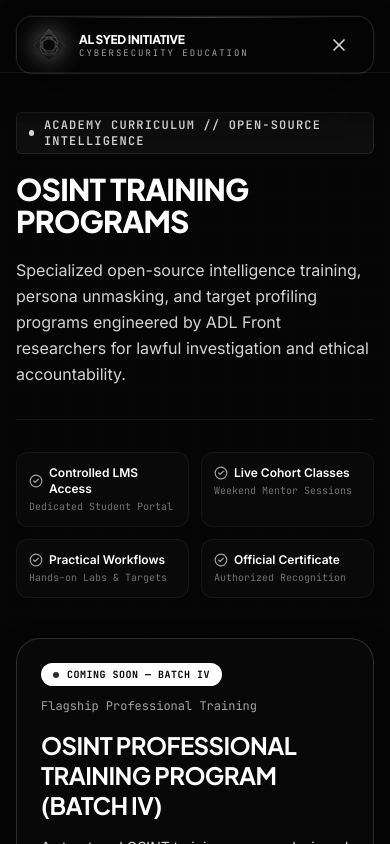
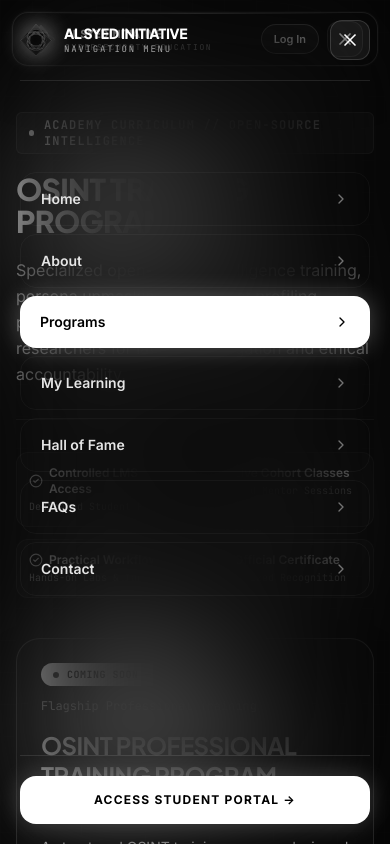
Before and after one commit to LAISULLAH/al-syed-initiative, a React (Vite) app: page /al-syed-initiative/courses in a window 390 px wide. Both pictures are taken after a click on the button "Open menu". Shown: the top 844 px of the page. Built offline with nearby package versions, Linux system fonts and the light colour scheme.

Commit message:
Optimize mobile navbar, fullscreen drawer overlay, and terminal responsiveness

```diff
--- a/src/components/home/EditorialPlans.tsx
+++ b/src/components/home/EditorialPlans.tsx
@@ -421,14 +421,14 @@
                 </div>
 
                 {/* Command Line */}
-                <div className={`space-y-3 transition-opacity duration-200 ${terminalFlicker ? 'opacity-30' : 'opacity-100'}`}>
-                  <div className="flex items-center gap-2 text-mono-300">
+                <div className={`space-y-3 transition-opacity duration-200 overflow-x-auto ${terminalFlicker ? 'opacity-30' : 'opacity-100'}`}>
+                  <div className="flex items-center gap-2 text-mono-300 whitespace-nowrap">
                     <span className="text-white font-bold">$</span>
                     <span className="text-white font-semibold">{currentPhase.terminalLog.command}</span>
                   </div>
 
                   {/* Output lines */}
-                  <div className="space-y-2 pt-2 border-t border-white/[0.06]">
+                  <div className="space-y-2 pt-2 border-t border-white/[0.06] whitespace-nowrap sm:whitespace-normal break-words">
                     {currentPhase.terminalLog.output.map((line, lIdx) => (
                       <div key={lIdx} className="text-mono-300 text-[11px] leading-relaxed flex items-start gap-1.5">
                         <span className="text-mono-500 shrink-0">&gt;</span>
--- a/src/components/layout/Navbar.tsx
+++ b/src/components/layout/Navbar.tsx
@@ -76,17 +76,21 @@
     return () => window.removeEventListener('scroll', handleScroll);
   }, [mobileOpen]);
 
+  // If mobile drawer is open, keep navbar visible
+  const shouldShow = isVisible || mobileOpen;
+
   return (
+    <>
       <header
         className={`fixed top-0 left-0 right-0 z-50 transition-all duration-300 pointer-events-none ${
-        isVisible ? 'translate-y-0 opacity-100' : '-translate-y-28 opacity-0'
+          shouldShow ? 'translate-y-0 opacity-100' : '-translate-y-28 opacity-0'
         }`}
       >
-      <div className="max-w-7xl mx-auto px-4 sm:px-6 lg:px-8 pt-4 sm:pt-5">
+        <div className="max-w-7xl mx-auto px-3 sm:px-6 lg:px-8 pt-3 sm:pt-5">
 
           {/* ── Floating Precision Capsule ───────────────────────────── */}
           <div
-          className={`pointer-events-auto w-full rounded-2xl sm:rounded-full bg-[#050505]/85 backdrop-blur-2xl border transition-all duration-500 px-4 sm:px-6 py-2.5 sm:py-3 flex items-center justify-between shadow-[0_20px_50px_-15px_rgba(0,0,0,0.9),0_0_0_1px_rgba(255,255,255,0.03)] relative overflow-hidden ${
+            className={`pointer-events-auto w-full rounded-2xl sm:rounded-full bg-[#050505]/90 backdrop-blur-2xl border transition-all duration-500 px-3.5 sm:px-6 py-2 sm:py-3 flex items-center justify-between shadow-[0_20px_50px_-15px_rgba(0,0,0,0.9),0_0_0_1px_rgba(255,255,255,0.03)] relative overflow-hidden ${
               scrolled
                 ? 'border-white/20 bg-black/95 shadow-[0_25px_60px_-10px_rgba(0,0,0,0.98)]'
                 : 'border-white/[0.12]'
@@ -98,11 +102,11 @@
             {/* ── Brand Logo as Precision Mark ──────────────────────── */}
             <Link
               to="/"
-            className="flex items-center gap-3.5 group shrink-0 select-none"
+              className="flex items-center gap-2.5 sm:gap-3.5 group shrink min-w-0 select-none"
               onClick={() => setMobileOpen(false)}
             >
               {/* Direct Favicon Brand Logo */}
-            <div className="relative w-8 h-8 sm:w-9 sm:h-9 shrink-0 flex items-center justify-center group-hover:scale-105 transition-transform duration-200">
+              <div className="relative w-7 h-7 sm:w-9 sm:h-9 shrink-0 flex items-center justify-center group-hover:scale-105 transition-transform duration-200">
                 <img
                   src={`${import.meta.env.BASE_URL}favicon.png`}
                   alt="Al Syed Initiative logo"
@@ -111,14 +115,14 @@
                 />
               </div>
 
-            <div className="flex flex-col text-left">
-              <div className="flex items-center gap-2">
-                <span className="font-display font-black text-xs sm:text-sm tracking-tight text-white uppercase group-hover:text-mono-100 transition-colors leading-tight">
+              <div className="flex flex-col text-left min-w-0">
+                <div className="flex items-center gap-1.5 sm:gap-2">
+                  <span className="font-display font-black text-[11px] sm:text-sm tracking-tight text-white uppercase group-hover:text-mono-100 transition-colors leading-tight truncate">
                     Al Syed Initiative
                   </span>
-                <span className="w-1.5 h-1.5 rounded-full bg-white shadow-[0_0_8px_white] animate-pulse hidden sm:inline-block" />
+                  <span className="w-1.5 h-1.5 rounded-full bg-white shadow-[0_0_8px_white] animate-pulse hidden sm:inline-block shrink-0" />
                 </div>
-              <span className="text-[9px] font-mono text-mono-400 tracking-[0.22em] uppercase leading-none mt-0.5">
+                <span className="text-[8px] sm:text-[9px] font-mono text-mono-400 tracking-[0.2em] sm:tracking-[0.22em] uppercase leading-none mt-0.5 truncate">
                   Cybersecurity Education
                 </span>
               </div>
@@ -144,10 +148,9 @@
               })}
             </nav>
 
-          {/* ── Right side: Premium Interactive Account Area ─────── */}
+            {/* ── Right side: Desktop Account Area ─────────────────── */}
             <div className="hidden lg:flex items-center gap-3 select-none">
               {isAuthenticated && user ? (
-              /* Authenticated User Account Chip with Dropdown */
                 <div ref={profileRef} className="relative">
                   <button
                     onClick={() => setProfileOpen(!profileOpen)}
@@ -196,7 +199,6 @@
                   )}
                 </div>
               ) : (
-              /* Direct Login Page Link */
                 <Link
                   to="/login"
                   className="inline-flex items-center gap-2 px-5 py-2 rounded-full border border-white/20 bg-white/[0.04] text-xs font-semibold text-mono-200 hover:text-white hover:border-white/40 hover:bg-white/[0.08] transition-all duration-200 active:scale-[0.98] shadow-sm"
@@ -206,22 +208,67 @@
               )}
             </div>
 
-          {/* ── Mobile Hamburger Button ───────────────────────────── */}
+            {/* ── Mobile Actions: Fast Log In + Hamburger Button ──── */}
+            <div className="flex lg:hidden items-center gap-2 shrink-0">
+              {!isAuthenticated && (
+                <Link
+                  to="/login"
+                  onClick={() => setMobileOpen(false)}
+                  className="px-3 py-1.5 rounded-full border border-white/20 bg-white/[0.05] text-[11px] font-semibold text-mono-200 hover:text-white transition-all active:scale-[0.97]"
+                >
+                  Log In
+                </Link>
+              )}
               <button
                 onClick={() => setMobileOpen(!mobileOpen)}
-            className="flex lg:hidden p-2 rounded-lg text-mono-300 hover:text-white hover:bg-white/[0.06] transition-colors"
+                className="w-9 h-9 flex items-center justify-center rounded-xl bg-white/[0.04] border border-white/10 text-mono-300 hover:text-white hover:bg-white/[0.08] transition-colors active:scale-95"
                 aria-label={mobileOpen ? 'Close menu' : 'Open menu'}
               >
-            {mobileOpen ? <X className="w-5 h-5" /> : <Menu className="w-5 h-5" />}
+                {mobileOpen ? <X className="w-5 h-5 text-white" /> : <Menu className="w-5 h-5 text-white" />}
               </button>
+            </div>
 
           </div>
         </div>
+      </header>
 
-      {/* ── Mobile Drawer ─────────────────────────────────────────── */}
+      {/* ── Dedicated Mobile Full-Screen Drawer Overlay ───────────── */}
       {mobileOpen && (
-        <div className="pointer-events-auto lg:hidden fixed inset-x-0 top-[72px] bottom-0 bg-[#030303]/98 backdrop-blur-3xl border-t border-white/[0.08] p-6 flex flex-col justify-between overflow-y-auto animate-fade-in z-50 text-left">
-          <nav className="flex flex-col gap-1.5 pt-2" aria-label="Mobile navigation">
+        <div className="fixed inset-0 z-[100] bg-[#030303]/98 backdrop-blur-3xl flex flex-col justify-between p-5 sm:p-7 overflow-y-auto animate-fade-in text-left">
+
+          {/* Drawer Top Bar */}
+          <div className="flex items-center justify-between pb-5 border-b border-white/10">
+            <Link
+              to="/"
+              className="flex items-center gap-3"
+              onClick={() => setMobileOpen(false)}
+            >
+              <img
+                src={`${import.meta.env.BASE_URL}favicon.png`}
+                alt="Al Syed Initiative logo"
+                className="w-8 h-8 object-contain filter drop-shadow-[0_0_12px_rgba(255,255,255,0.45)]"
+              />
+              <div className="flex flex-col">
+                <span className="font-display font-black text-sm text-white uppercase tracking-tight">
+                  Al Syed Initiative
+                </span>
+                <span className="text-[9px] font-mono text-mono-400 tracking-[0.2em] uppercase">
+                  Navigation Menu
+                </span>
+              </div>
+            </Link>
+
+            <button
+              onClick={() => setMobileOpen(false)}
+              className="w-10 h-10 flex items-center justify-center rounded-xl bg-white/[0.06] border border-white/15 text-white hover:bg-white/15 transition-colors active:scale-95"
+              aria-label="Close menu"
+            >
+              <X className="w-5 h-5" />
+            </button>
+          </div>
+
+          {/* Drawer Navigation Links with Large Touch Targets */}
+          <nav className="flex flex-col gap-2 py-6 my-auto" aria-label="Mobile navigation">
             {NAV_LINKS.map((link) => {
               const active = location.pathname === link.path;
               return (
@@ -229,23 +276,24 @@
                   key={link.path}
                   to={link.path}
                   onClick={() => setMobileOpen(false)}
-                  className={`flex items-center justify-between px-4 py-3.5 rounded-xl text-xs font-medium transition-all ${
+                  className={`flex items-center justify-between px-5 py-4 rounded-2xl text-sm font-semibold transition-all active:scale-[0.99] ${
                     active
-                      ? 'bg-white text-black font-bold shadow-[0_0_20px_rgba(255,255,255,0.2)]'
-                      : 'text-mono-300 hover:text-white hover:bg-white/[0.05]'
+                      ? 'bg-white text-black font-bold shadow-[0_0_25px_rgba(255,255,255,0.25)]'
+                      : 'text-mono-200 hover:text-white hover:bg-white/[0.05] border border-white/[0.04]'
                   }`}
                 >
                   <span>{link.name}</span>
-                  <ChevronRight className="w-4 h-4 opacity-50" />
+                  <ChevronRight className={`w-4 h-4 ${active ? 'text-black' : 'text-mono-500'}`} />
                 </Link>
               );
             })}
           </nav>
 
-          <div className="pt-6 border-t border-white/[0.08] mt-6">
+          {/* Drawer Footer Actions */}
+          <div className="pt-5 border-t border-white/10 mt-auto">
             {isAuthenticated && user ? (
               <div className="space-y-3">
-                <div className="p-4 bg-white/[0.04] rounded-2xl flex items-center gap-3 border border-white/[0.08]">
+                <div className="p-4 bg-white/[0.04] rounded-2xl flex items-center gap-3 border border-white/10">
                   <div className="w-10 h-10 rounded-full bg-white text-black font-display font-black text-sm flex items-center justify-center shrink-0">
                     {user.avatarInitials}
                   </div>
@@ -256,26 +304,27 @@
                 </div>
                 <Button
                   variant="outline"
-                  className="w-full"
+                  className="w-full py-3"
                   onClick={() => { setMobileOpen(false); logout(); }}
                 >
                   Sign Out
                 </Button>
               </div>
             ) : (
-              <div className="flex flex-col gap-2.5">
               <Link
                 to="/login"
                 onClick={() => setMobileOpen(false)}
-                  className="w-full py-3 text-center rounded-xl bg-white text-black text-xs font-bold uppercase tracking-wider hover:bg-mono-100 transition-colors shadow-sm"
+                className="w-full py-4 block text-center rounded-2xl bg-white text-black text-xs font-bold uppercase tracking-widest hover:bg-mono-100 transition-colors shadow-[0_0_25px_rgba(255,255,255,0.2)]"
               >
-                  Log In
+                Access Student Portal →
               </Link>
+            )}
+          </div>
+
         </div>
       )}
-          </div>
-        </div>
-      )}
-    </header>
+    </>
   );
 };
+
+export default Navbar;
```
Lines whose indentation alone changed are shown as unchanged.
